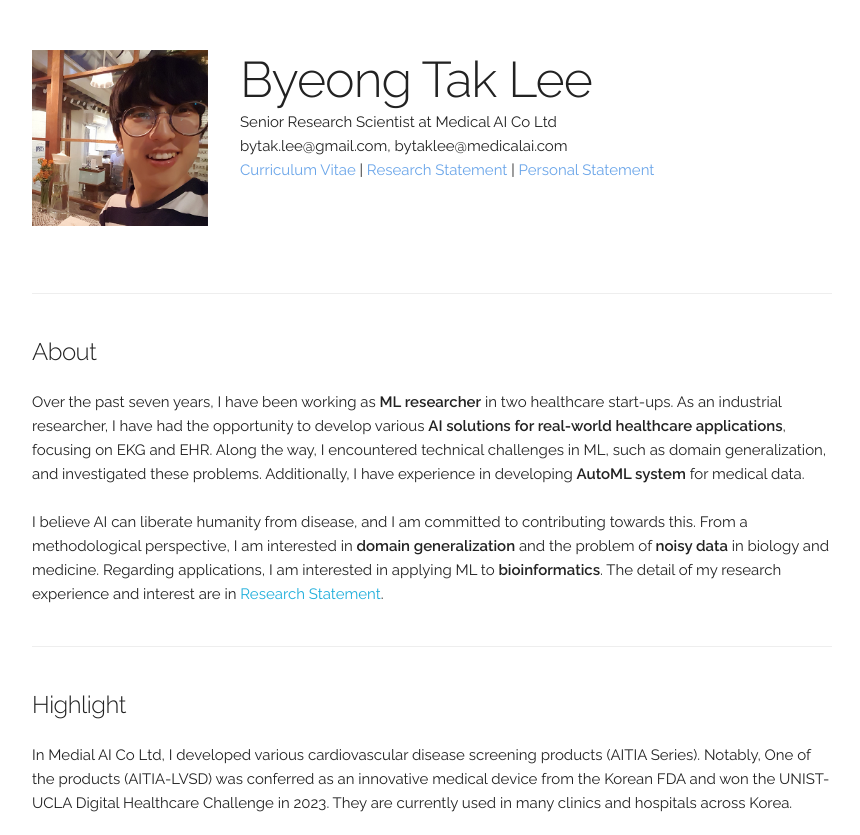
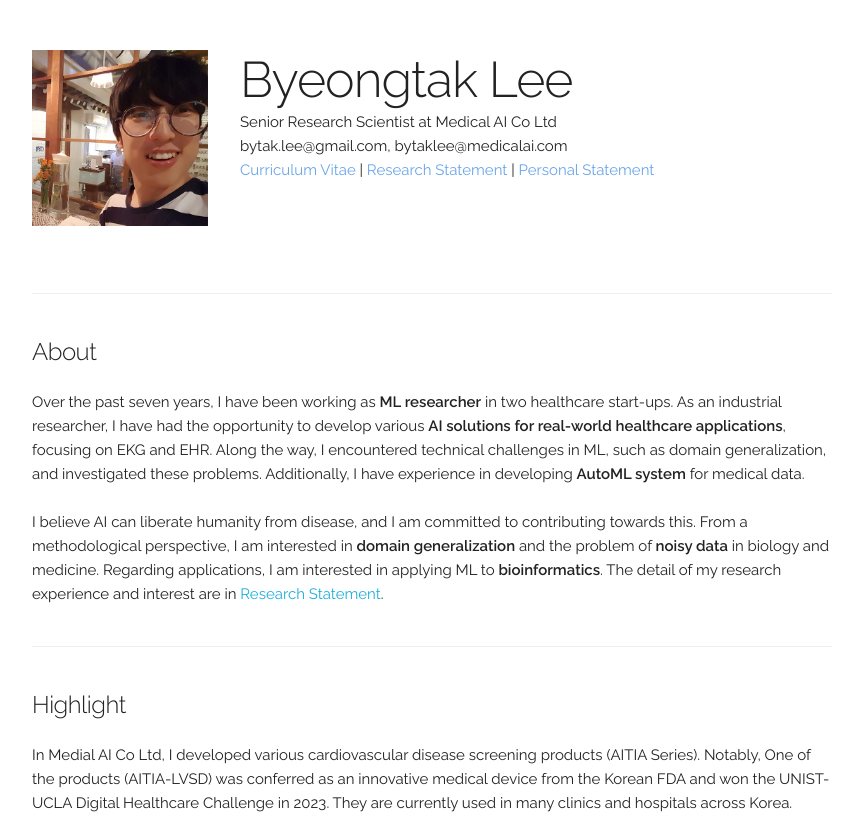
Before and after one commit to byeongtak/byeongtak.github.io, a Jekyll site: the page built from index.html, in a window 1280 px wide and 900 px high, cut to the strip 0-835 px from the top of the window. Shown: the whole strip, without its empty margins (208-1068 px from the left). Built offline with Jekyll 4.4.1, drawn with Linux system fonts in a browser that asks for light colours; some of the changed text lies outside the part shown.

Commit message:
Update main_info.yaml

```diff
--- a/_data/main_info.yaml
+++ b/_data/main_info.yaml
@@ -1,4 +1,4 @@
-name: "Byeong Tak Lee"
+name: "Byeongtak Lee"
 title: "Senior Research Scientist at Medical AI Co Ltd"
 email: "bytak.lee@gmail.com, bytaklee@medicalai.com"
 profile_pic: "/assets/profile-pics/KakaoTalk_Photo_2024-11-18-23-00-28 001.jpeg"
```
